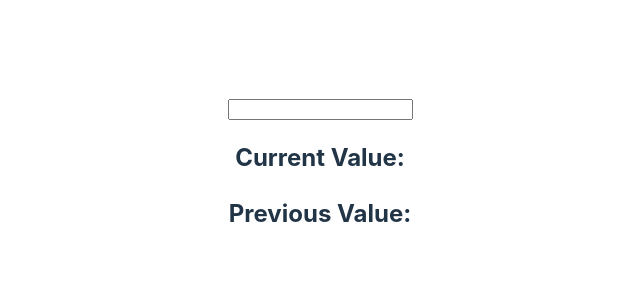
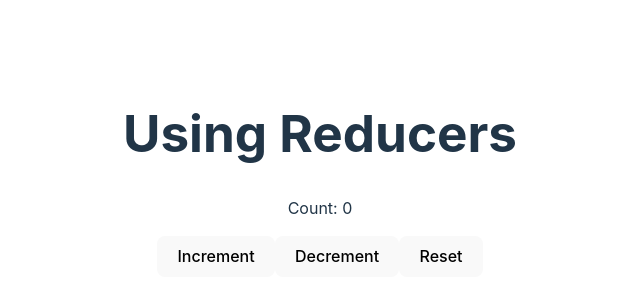
Before and after one commit to faizanmunir017/React, a React (Vite) app: page / in a window 1280 px wide. Shown: the part 226-526 px from the top of the page, without its empty margins (320-960 px from the left). Built offline with nearby package versions, Linux system fonts and the light colour scheme.

Commit message:
App.tsx updated with Reducer component

```diff
--- a/src/components/App.tsx
+++ b/src/components/App.tsx
@@ -3,6 +3,8 @@ import '../App.css'; // Instead of 'src/App.css'
 import {shoot} from './List.ts';
 import LifeCycle from './LifeCycle.tsx';
 import Ref  from './Ref.tsx';
+import { Reducer } from 'react';
+import Reducer_code from './Reducer_code.tsx';
 
 
 // Props definition
@@ -62,7 +64,8 @@ function App() {
 
      {/* <LifeCycle></LifeCycle> */}
 
-     <Ref></Ref>
+     {/* <Ref></Ref> */}
+     <Reducer_code></Reducer_code>
     </div>
   );
 }
```
